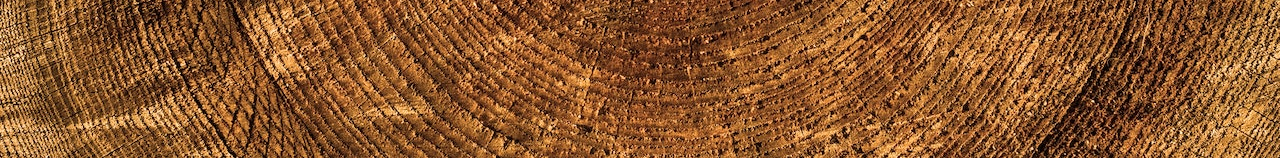
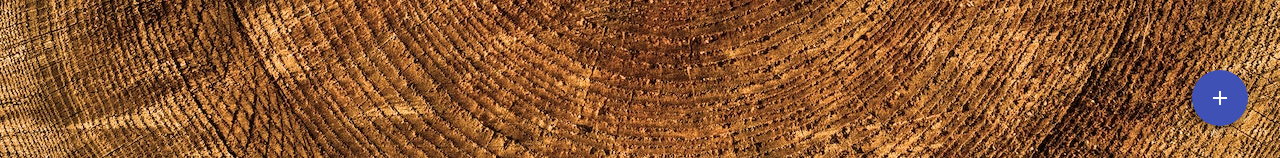
Before and after one commit to KayBeckmann/ringoffire, an Angular app: page /game in a window 1280 px wide. Shown: the part 642-800 px from the top of the page. Built offline with nearby package versions, Linux system fonts and the light colour scheme.

Commit message:
added button

```diff
--- a/src/app/game/game.component.html
+++ b/src/app/game/game.component.html
@@ -38,3 +38,7 @@
     />
   </div>
 </div>
+
+<button mat-fab color="primary" class="btn-add">
+  <mat-icon>add</mat-icon>
+</button>
--- a/src/app/game/game.component.scss
+++ b/src/app/game/game.component.scss
@@ -46,6 +46,12 @@
   right: 0;
 }
 
+.btn-add {
+  position: absolute;
+  right: 32px;
+  bottom: 32px;
+}
+
 @keyframes pick-card-animation {
   0% {
     transform: scale(1);
```
Also changed, not shown: src/app/app.module.ts (+14 -10 lines).
